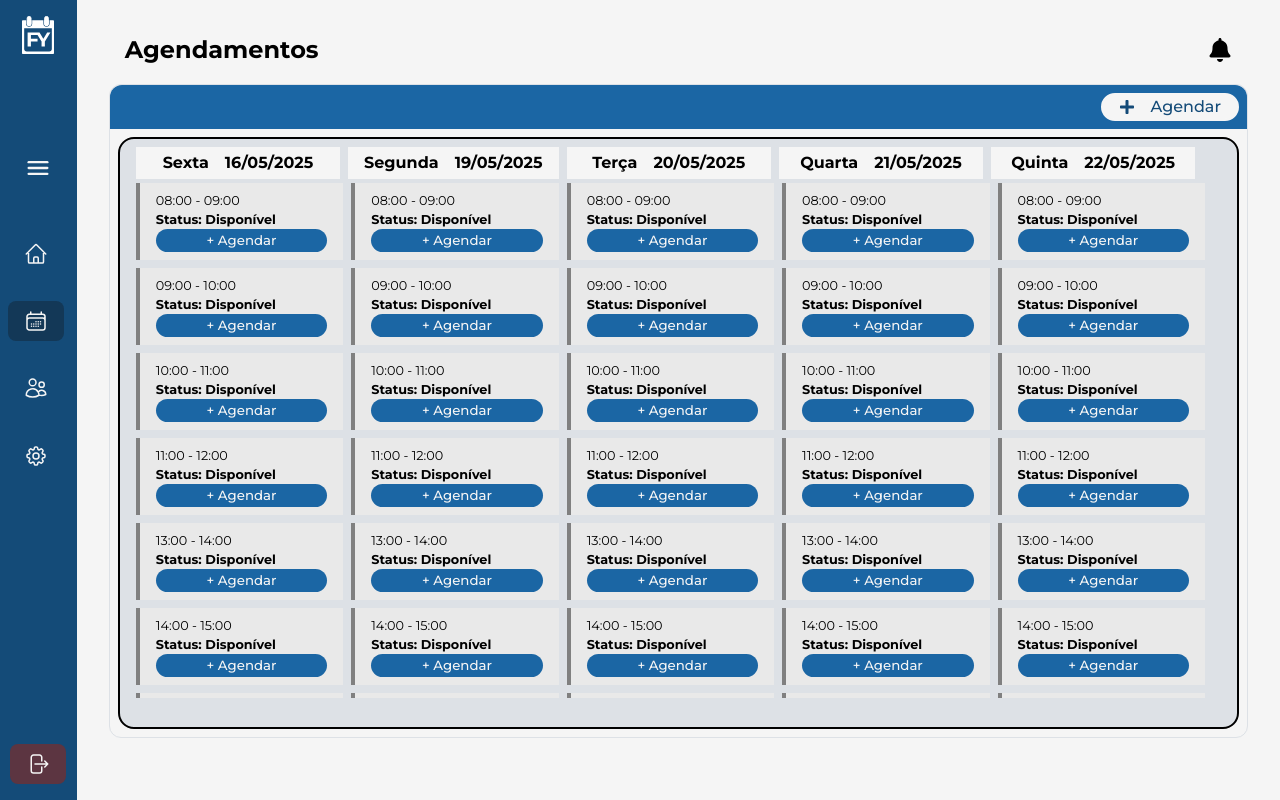
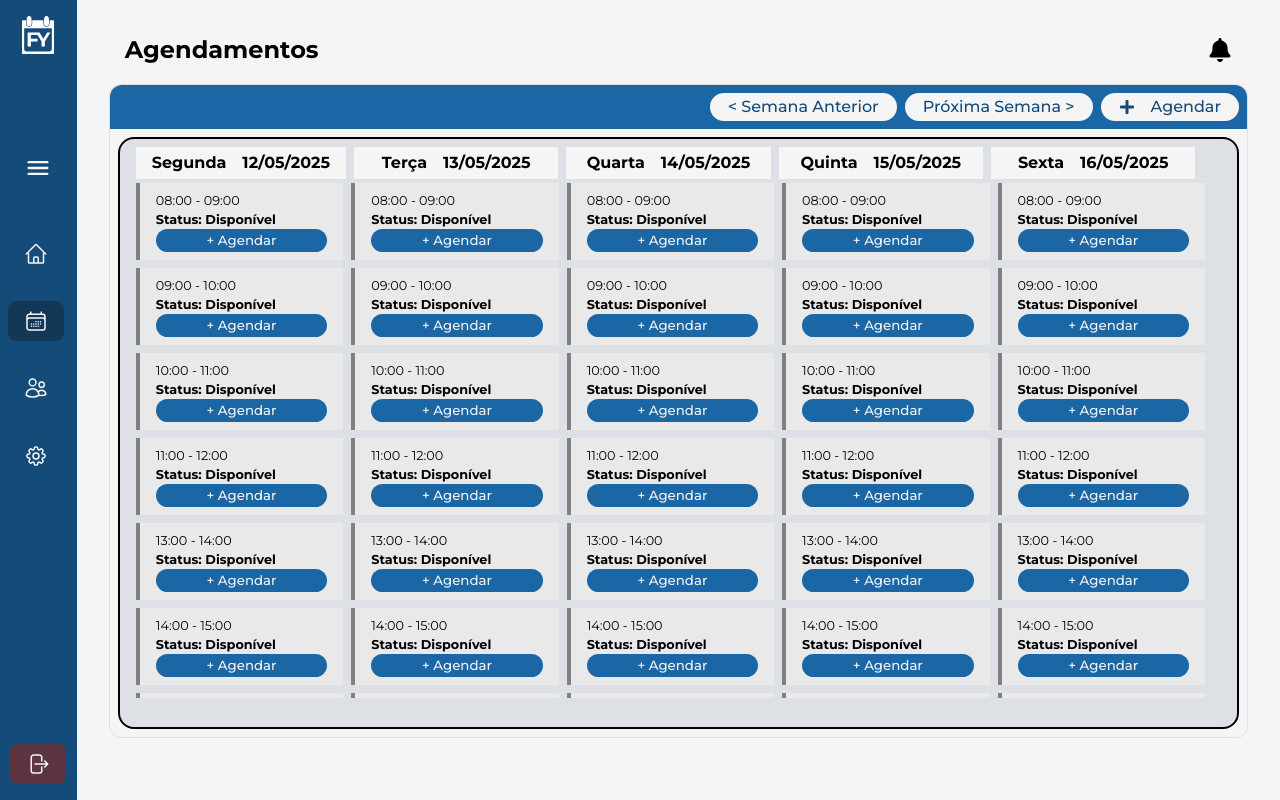
Before and after one commit to KauanPaschoal/web-projeto, a React (Vite) app: page /dashboard/agendamentos in a window 1280 px wide. Built offline with nearby package versions, Linux system fonts and the light colour scheme; no server answers.

Commit message:
feat: alternar entre semanas no calendario

```diff
--- a/src/pages/dashboard/agendamentos/Agendamentos.jsx
+++ b/src/pages/dashboard/agendamentos/Agendamentos.jsx
@@ -10,50 +10,49 @@ import Loading from '../components/Loading/Loading';
 const Agendamentos = () => {
   const [agendamentos, setAgendamentos] = useState([]);
   const [loading, setLoading] = useState(true);
+  const [offsetSemana, setOffsetSemana] = useState(0);
 
   const redirectToCadastrarAgendamento = () => {
     window.location.href = './agendamentos/cadastrar';
   };
 
-  const getCurrentWeekDays = () => {
+  const getCurrentWeekDays = (offset = 0) => {
     const today = new Date();
-    const currentDay = today.getDay(); // 0 (Domingo) a 6 (Sábado)
+    const currentDay = today.getDay();
     const daysOfWeek = ['Domingo', 'Segunda', 'Terça', 'Quarta', 'Quinta', 'Sexta', 'Sábado'];
     const weekDays = [];
 
-    // Se for sábado ou domingo, avança para a próxima segunda-feira
+    // Avança para a próxima segunda-feira se for sábado ou domingo
     if (currentDay === 6) {
-        today.setDate(today.getDate() + 2); // Avança para segunda-feira
+      today.setDate(today.getDate() + 2);
     } else if (currentDay === 0) {
-        today.setDate(today.getDate() + 1); // Avança para segunda-feira
+      today.setDate(today.getDate() + 1);
+    } else {
+      // Se for segunda a sexta, volta para a segunda-feira da semana atual
+      today.setDate(today.getDate() - (currentDay - 1));
     }
+
+    // Aplica o offset de semanas
+    today.setDate(today.getDate() + offset * 7);
 
     // Gera os próximos 5 dias úteis (segunda a sexta)
     for (let i = 0; i < 5; i++) {
       const day = new Date(today);
       day.setDate(today.getDate() + i);
-
-        // Pula sábados e domingos
-        if (day.getDay() === 6 || day.getDay() === 0) {
-            i--; // Não conta sábados e domingos como dias úteis
-            today.setDate(today.getDate() + 1);
-            continue;
-        }
-
-        const dayOfMonth = day.getDate().toString().padStart(2, '0'); // Formata o dia com dois dígitos
-        const month = (day.getMonth() + 1).toString().padStart(2, '0'); // Formata o mês com dois dígitos
-        const year = day.getFullYear(); // Obtém o ano completo
+      const dayOfMonth = day.getDate().toString().padStart(2, '0');
+      const month = (day.getMonth() + 1).toString().padStart(2, '0');
+      const year = day.getFullYear();
 
       weekDays.push({
-            dayName: daysOfWeek[day.getDay()], // Nome do dia da semana
-            date: `${dayOfMonth}/${month}/${year}`, // Formata a data como DD/MM/YYYY
+        dayName: daysOfWeek[day.getDay()],
+        date: `${dayOfMonth}/${month}/${year}`,
       });
     }
 
     return weekDays;
   };
 
-  const weekDays = getCurrentWeekDays();
+  const weekDays = getCurrentWeekDays(offsetSemana);
 
   const timeSlots = [
     '08:00 - 09:00',
@@ -65,26 +64,6 @@ const Agendamentos = () => {
     '15:00 - 16:00',
     '16:00 - 17:00',
   ];
-
-  // Simula o fetch para buscar os agendamentos
-  // useEffect(() => {
-  //   const fetchAgendamentos = async () => {
-  //     try{
-  //       setLoading(true);
-  //         const agendamentos = await getAgendamentosPorPaciente();
-  //         if (Array.isArray(agendamentos)) {
-  //           setAgendamentos(agendamentos);
-  //           console.log("Agendamentos:", agendamentos);
-  //         } else {
-  //           console.error("A resposta da API não é um array:", agendamentos);
-  //         }
-  //       } catch (error) {
-  //         console.error("Erro ao encontrar agendamentos:", error);
-  //       } finally {
-  //         setLoading(false);
-  //       }
-  //     };
-  //   },[]);
 
   useEffect(() => {
     const fetchAgendamentos = async () => {
@@ -138,10 +117,24 @@ const Agendamentos = () => {
       <MainComponent
         title="Agendamentos"
         headerContent={
+          <div className="flex gap-2">
+            <button
+              className="btn_agendamento"
+              onClick={() => setOffsetSemana((prev) => prev - 1)}
+            >
+              {"< Semana Anterior"}
+            </button>
+            <button
+              className="btn_agendamento"
+              onClick={() => setOffsetSemana((prev) => prev + 1)}
+            >
+              {"Próxima Semana >"}
+            </button>
             <button className='btn_agendamento flex rounded-full' onClick={redirectToCadastrarAgendamento}>
               <FaPlus className='icon' />
               Agendar
             </button>
+          </div>
         }
       >
         <section className='calendario-container'>
```
Lines whose indentation alone changed are shown as unchanged.
